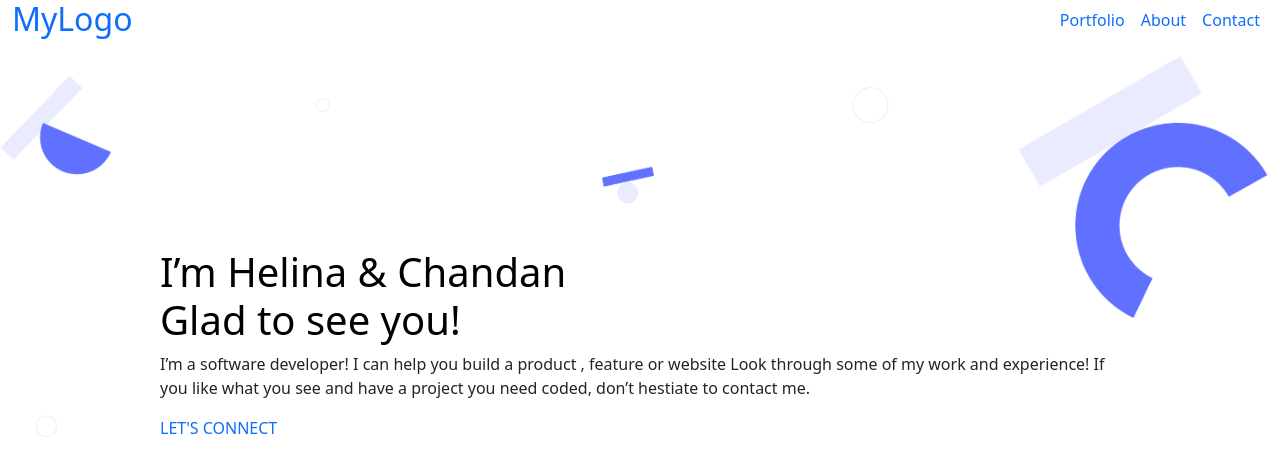
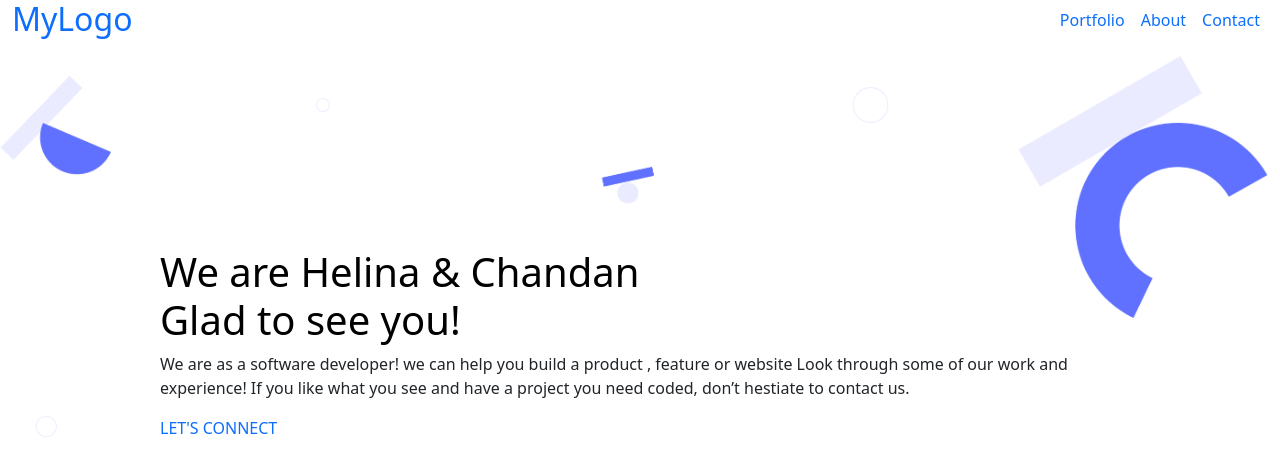
Before and after one commit to helina42/Portfolio-using-bootstrap, a plain HTML site: page index.html in a window 1280 px wide. Shown: the top 450 px of the page. Drawn offline with nearby package versions, Linux system fonts and the light colour scheme.

Commit message:
Modify README.md

```diff
--- a/index.html
+++ b/index.html
@@ -34,11 +34,11 @@
     </nav>
     <div class="homepage d-flex flex-column align-items-center pt-5">
       <div class="heading-text w-75 d-flex justify-content-start">
-        <h1 class="text-black">I’m Helina & Chandan <br>
+        <h1 class="text-black">We are Helina & Chandan <br>
           Glad to see you!</h1>
       </div>
       <div class="heading-description w-75">
-        <p class="d-flex justify-content-center">I’m a software developer! I can help you build a product , feature or website Look through some of my work and experience! If you like what you see and have a project you need coded, don’t hestiate to contact me.</p>
+        <p class="d-flex justify-content-center">We are as a software developer! we can help you build a product , feature or website Look through some of our work and experience! If you like what you see and have a project you need coded, don’t hestiate to contact us.</p>
       </div>
       <div class="connect text-primary w-75">
         <p>LET'S CONNECT</p>
```
Also changed, not shown: 1 other file.
